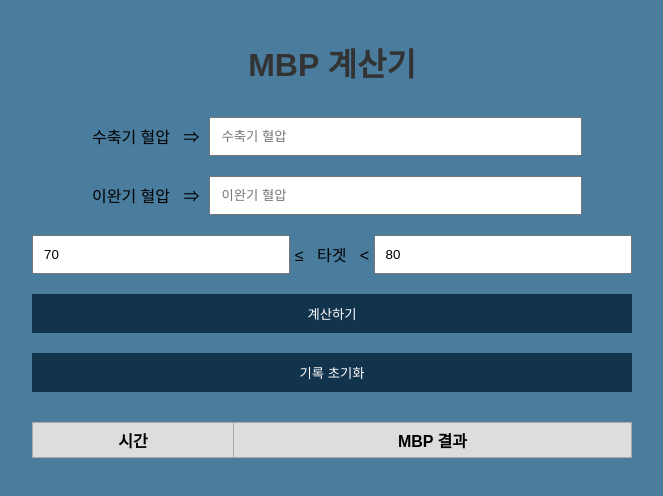
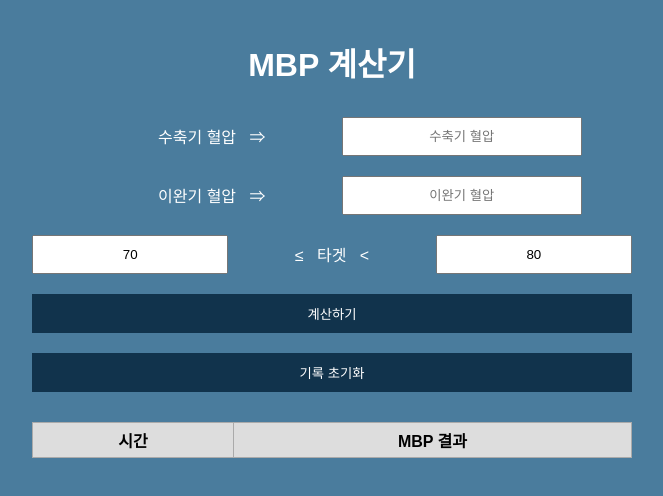
Before and after one commit to hsjin500/MBP_calculator, a plain HTML site: page index.html in a window 1280 px wide. Shown: the whole page, without its empty margins (308-971 px from the left). Drawn offline with Linux system fonts and the light colour scheme.

Commit message:
fix : 위치 조정

```diff
--- a/css/index.css
+++ b/css/index.css
@@ -13,7 +13,7 @@ body {
 }
 
 h1 {
-    color: #333;
+    color: #ffffff;
 }
 
 button {
@@ -24,11 +24,11 @@ button {
 }
 
 input {
-    flex: 2; /* 입력 필드를 라벨 내에서 더 크게 보이게 합니다 */
     width: 50%;
     padding: 10px;
     margin: 10px 0;
     box-sizing: border-box;
+    text-align: center;
 }
 
 label {
@@ -37,19 +37,17 @@ label {
     align-items: center;
     padding-left: 50px;
     padding-right: 50px;
+    color: #fff;
 }
 
 label div {
+    width: 50%;
     padding: 10px;
 }
 
 #target_label {
     padding-right: 0;
     padding-left: 0;
-}
-
-#target_label input{
-    width: 35%;
 }
 
 button {
--- a/index.html
+++ b/index.html
@@ -20,7 +20,7 @@
         </label>
         <label id="target_label">
             <input type="tel" pattern="[0-9]*" novalidate id="lowTarget" placeholder="낮은 값">
-                &nbsp;&#8804;&nbsp;&nbsp; 타겟 &nbsp;&nbsp;&lt;&nbsp;
+                <div>&nbsp;&#8804;&nbsp;&nbsp; 타겟 &nbsp;&nbsp;&lt;&nbsp;</div>
             <input type="tel" pattern="[0-9]*" novalidate id="highTarget" placeholder="높은 값">
         </label>
 
```
